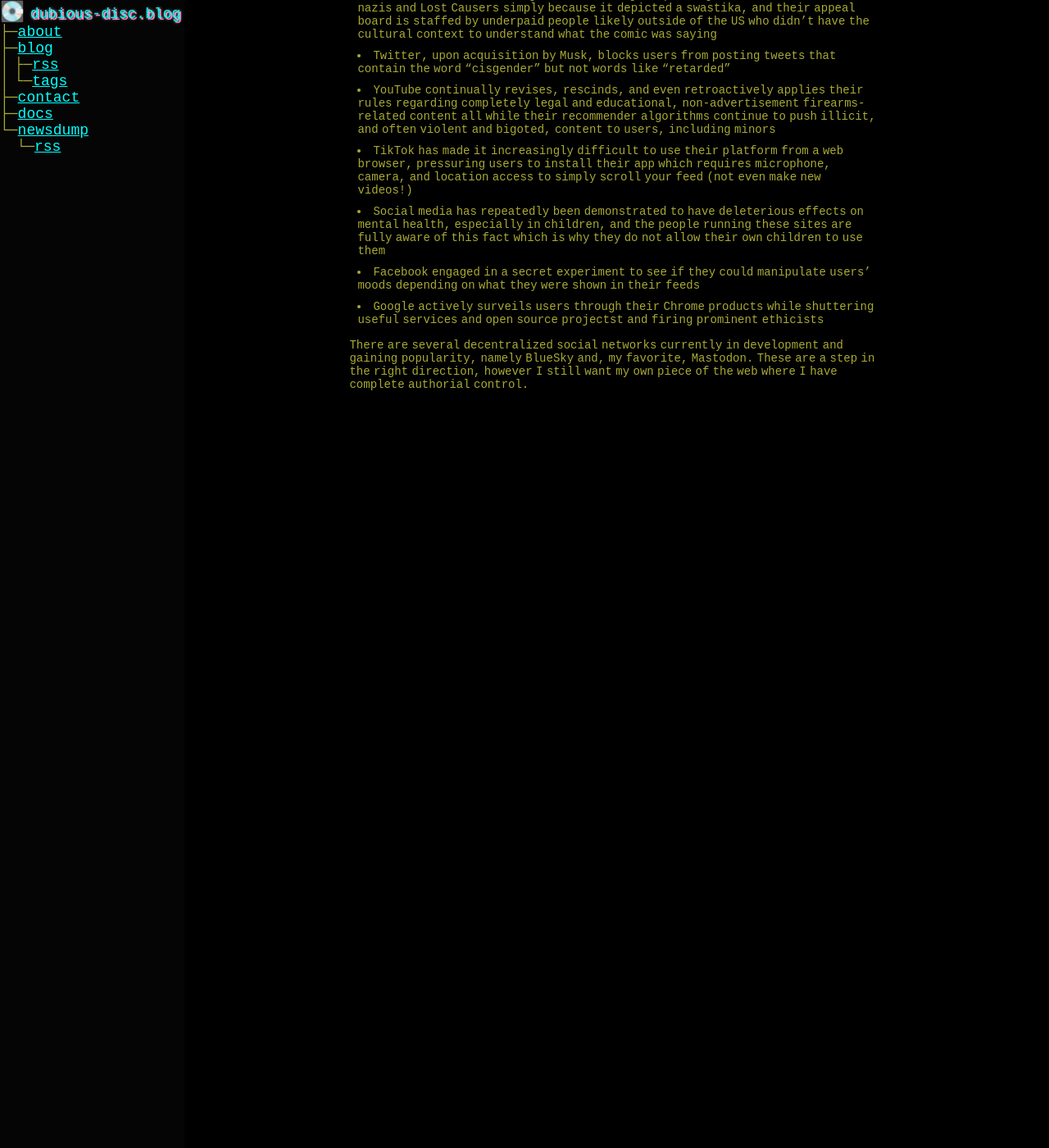
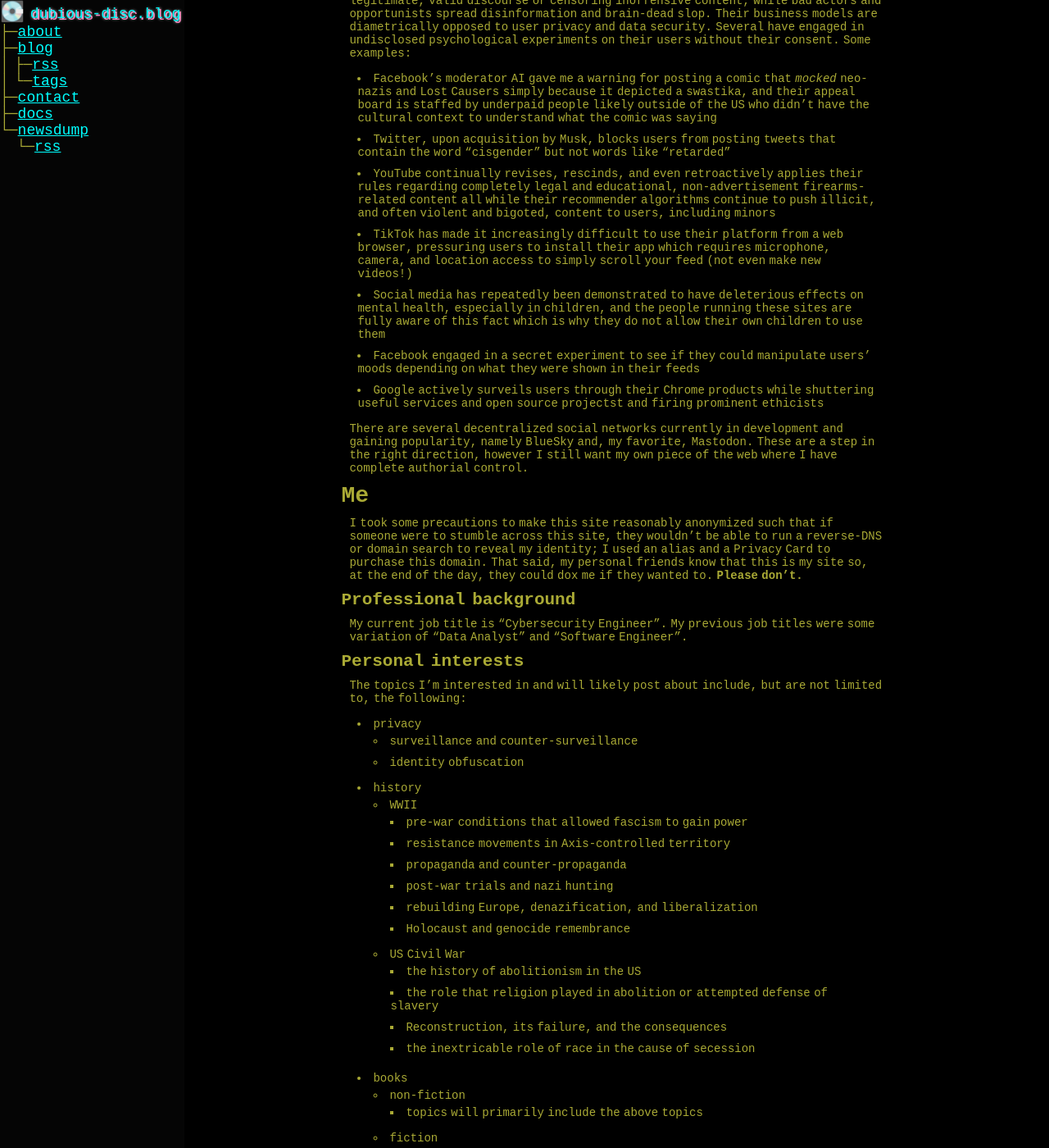
Before and after one commit to paranoid-porygon/paranoid-porygon.github.io, a Jekyll site: the page built from _pages/about.markdown, in a window 1280 px wide and 1400 px high, scrolled down 419 px. Shown: the whole window at 82% size. Built offline with Jekyll 4.4.1, drawn with Linux system fonts in a browser that asks for light colours; before the commit the page ends 906 px from its top, so only the background shows below that; some of the changed text lies outside the part shown.

Commit message:
update about page

```diff
--- a/_pages/about.markdown
+++ b/_pages/about.markdown
@@ -4,11 +4,15 @@ title: About
 permalink: /about/
 ---
 
-This is my website.
+# This Site
 
 The content of this site will mostly be updated as blog posts; these posts will probably be, but aren't limited to, updates on hobbies, op-eds, interesting articles I read, and media reviews. If I create any technical documentation, I might add it as a static link on the sidebar.
 
 I opted for a static site because it's easier to maintain and can easily be rendered on any browser, including text-only terminal browsers and ones that do not support JavaScript. This design philosophy was inspired by the Viewable With Any Browser campaign and The Best Page in the Universe. This site is built using the Jekyll framework with no plugins, which I hope to stick to. I chose the goldenrod text and black background because, in my testing, this combination is the least straining on readers' eyes.
+
+This site is optimally viewed on a desktop or laptop computer screen. I do not have any plans to optimize the site layout for mobile devices; I think ubiquitous computing is bad and having your neck craned and face glued to a screen in public is unseemly, so I do not wish to enable that.
+
+## Why
 
 My goal is for this site to replace my various social media pages and profiles. The companies and individuals who run these sites have proven themselves to be capricious and arbitrary in moderating the content on their sites, often punishing legitimate, valid discourse or censoring inoffensive content, while bad actors and opportunists spread disinformation and brain-dead slop. Their business models are diametrically opposed to user privacy and data security. Several have engaged in undisclosed psychological experiments on their users without their consent. Some examples:
 
@@ -21,3 +25,54 @@ My goal is for this site to replace my various social media pages and profiles.
 * Google actively surveils users through their Chrome products while shuttering useful services and open source projectst and firing prominent ethicists
 
 There are several decentralized social networks currently in development and gaining popularity, namely BlueSky and, my favorite, Mastodon. These are a step in the right direction, however I still want my own piece of the web where I have complete authorial control.
+
+# Me
+
+I took some precautions to make this site reasonably anonymized such that if someone were to stumble across this site, they wouldn't be able to run a reverse-DNS or domain search to reveal my identity; I used an alias and a Privacy Card to purchase this domain. That said, my personal friends know that this is my site so, at the end of the day, they could dox me if they wanted to. **Please don't.**
+
+## Professional background
+
+My current job title is "Cybersecurity Engineer". My previous job titles were some variation of "Data Analyst" and "Software Engineer".
+
+## Personal interests
+
+The topics I'm interested in and will likely post about include, but are not limited to, the following:
+* privacy
+  * surveillance and counter-surveillance
+  * identity obfuscation
+* history
+  * WWII
+    * pre-war conditions that allowed fascism to gain power
+    * resistance movements in Axis-controlled territory
+    * propaganda and counter-propaganda
+    * post-war trials and nazi hunting
+    * rebuilding Europe, denazification, and liberalization
+    * Holocaust and genocide remembrance
+  * US Civil War
+    * the history of abolitionism in the US
+    * the role that religion played in abolition or attempted defense of slavery
+    * Reconstruction, its failure, and the consequences
+    * the inextricable role of race in the cause of secession
+* books
+  * non-fiction
+    * topics will primarily include the above topics
+  * fiction
+    * mostly just speculative fiction
+  * technical manuals
+* firearms and competition shooting
+  * gear reviews
+  * competition overviews and results
+  * guides and recommendations
+* gaming
+  * TTRPGs
+    * Star Wars RPG (SWRPG)
+    * Genesys
+    * Starfinder 1E
+    * Pathfinder 1E / D&D 3.5
+  * Pokemon Trading Card Game (PTCG)
+    * RS-PK
+    * Base-Neo
+    * Rocken-On
+    * Expanded
+    * Standard
+    * e-Card
```
